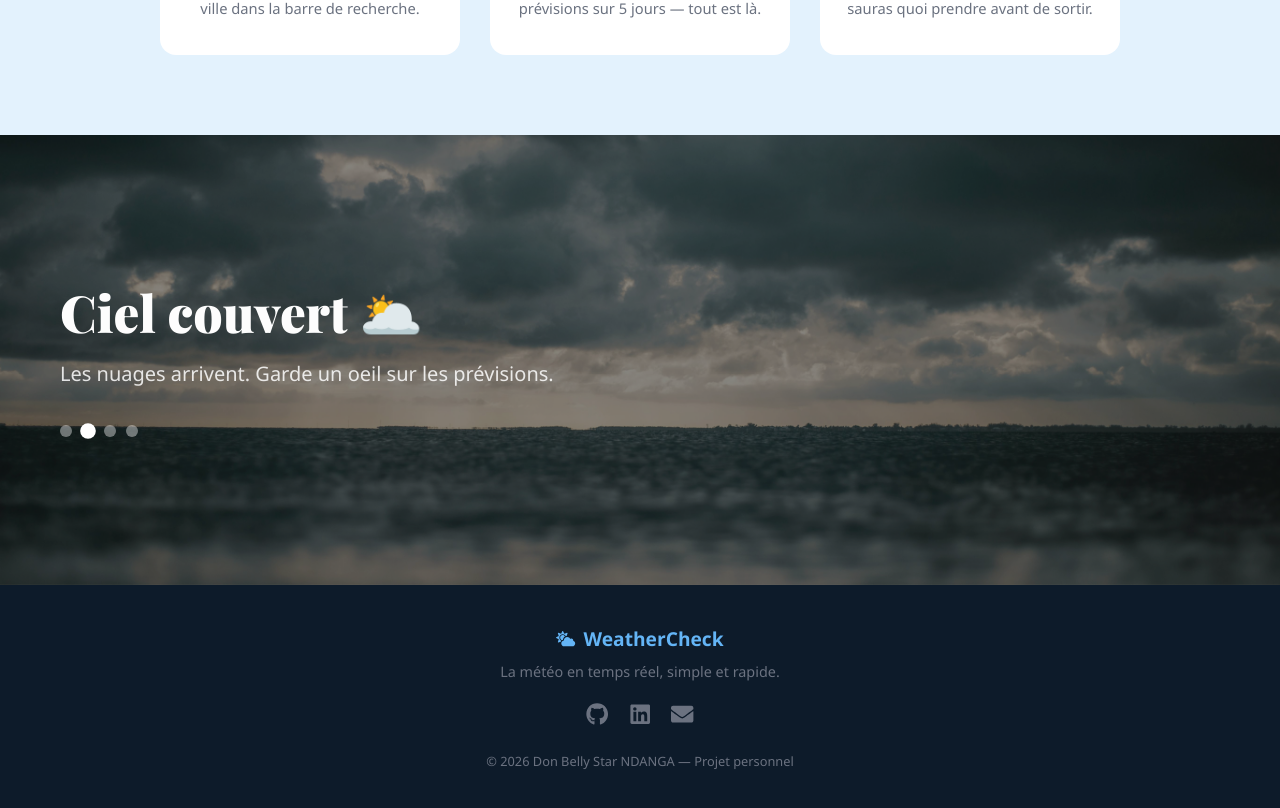
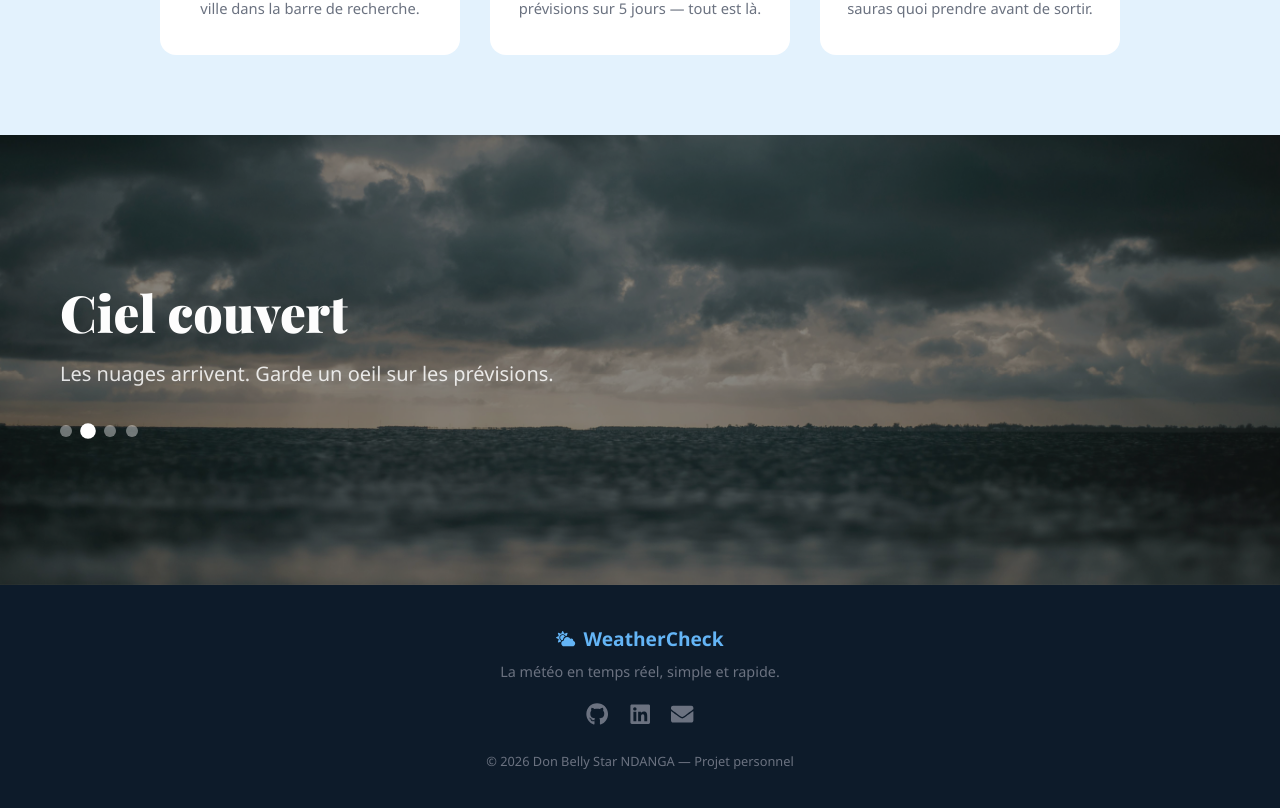
Before and after one commit to Belly2001/WeatherCheck, a Next.js app in the folder project/: page / in a window 1280 px wide. Shown: the part 1205-2013 px from the top of the page. Built offline with nearby package versions, Linux system fonts and the light colour scheme.

Commit message:
quelques adjustements

```diff
--- a/project/src/components/Gallery.js
+++ b/project/src/components/Gallery.js
@@ -2,10 +2,10 @@ import { useState, useEffect } from 'react'
 import styles from '../styles/Gallery.module.css'
 
 const images = [
-  { src: '/images/sun.jpg', texte: 'Profite du soleil ☀️', desc: 'Journée parfaite pour sortir. Pense à la crème solaire !' },
-  { src: '/images/cloud.jpg', texte: 'Ciel couvert 🌥️', desc: 'Les nuages arrivent. Garde un oeil sur les prévisions.' },
-  { src: '/images/rain.jpg', texte: 'Pluie en vue 🌧️', desc: 'N\'oublie pas ton parapluie avant de partir !' },
-  { src: '/images/neige.jpg', texte: 'Temps hivernal ❄️', desc: 'Couvre-toi bien, les températures chutent.' }
+  { src: '/images/sun.jpg', texte: 'Profite du soleil ', desc: 'Journée parfaite pour sortir. Pense à la crème solaire !' },
+  { src: '/images/cloud.jpg', texte: 'Ciel couvert ', desc: 'Les nuages arrivent. Garde un oeil sur les prévisions.' },
+  { src: '/images/rain.jpg', texte: 'Pluie en vue ', desc: 'N\'oublie pas ton parapluie avant de partir !' },
+  { src: '/images/neige.jpg', texte: 'Temps hivernal ', desc: 'Couvre-toi bien, les températures chutent.' }
 ]
 
 export default function Gallery() {
```
